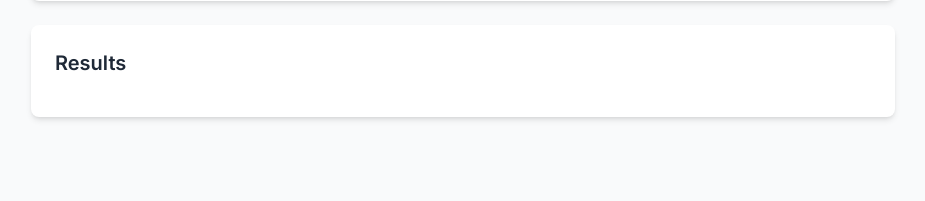
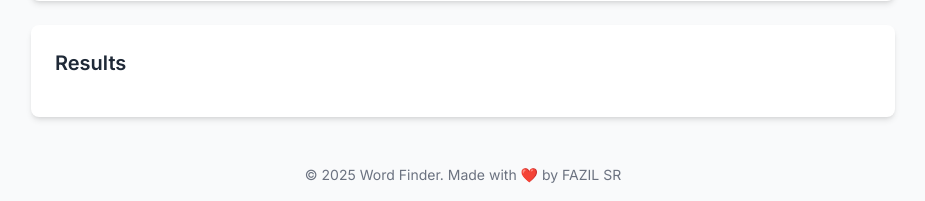
Before and after one commit to shishcode/turkish_word_finder, a Flask app: page / in a window 1280 px wide. Shown: the part 621-822 px from the top of the page, without its empty margins (177-1102 px from the left). Before the commit the page ends 741 px from the top, so only its background shows below. Run offline with Flask 3, Linux system fonts and the light colour scheme; some libraries are stand-ins or nearby versions.

Commit message:
credit footer section added

```diff
--- a/templates/index.html
+++ b/templates/index.html
@@ -72,6 +72,9 @@
             </div>
         </div>
     </div>
+    <footer class="text-center text-sm text-gray-500 py-4">
+        <p>© 2025 Word Finder. Made with ❤️ by FAZIL SR</p>
+    </footer>
 
     <script>
         async function searchWords() {
```
